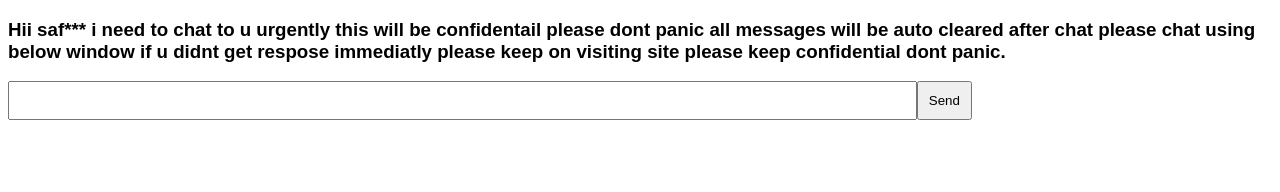
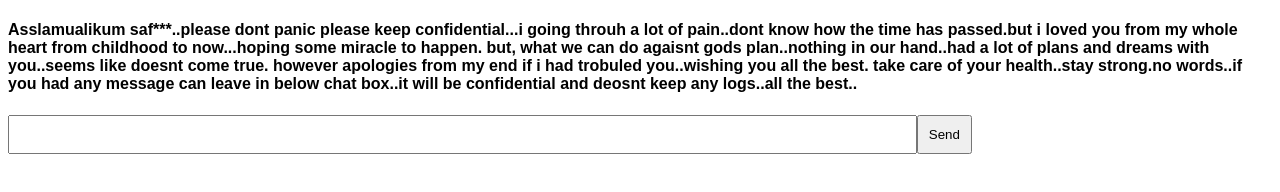
Before and after one commit to mohdcyber/chat-app, a website: page index.html in a window 1280 px wide. Drawn offline with nearby package versions, Linux system fonts and the light colour scheme; no server answers.

Commit message:
Update index.html

```diff
--- a/index.html
+++ b/index.html
@@ -12,8 +12,8 @@
         button { padding: 10px; }    </style>
 </head>
 <body>
-  <h3>Hii saf*** i need to chat to u urgently this will be confidentail please dont panic all messages will be auto cleared after chat please chat using below window if u didnt get respose immediatly please keep on visiting site please keep confidential dont panic.
-  </h3>
+  <h4>Asslamualikum saf***..please dont panic please keep confidential...i going throuh a lot of pain..dont know how the time has passed.but i loved you from my whole heart from childhood to now...hoping some miracle to happen. but, what we can do agaisnt gods plan..nothing in our hand..had a lot of plans and dreams with you..seems like doesnt come true.  however apologies from  my end if i had trobuled you..wishing you all the best. take care of your health..stay strong.no words..if you had any message can leave in below chat box..it will be confidential and deosnt keep any logs..all the best..
+  </h4>
     <ul id="messages"></ul>
     <input id="message" autocomplete="off" /><button id="send">Send</button>
 
```
